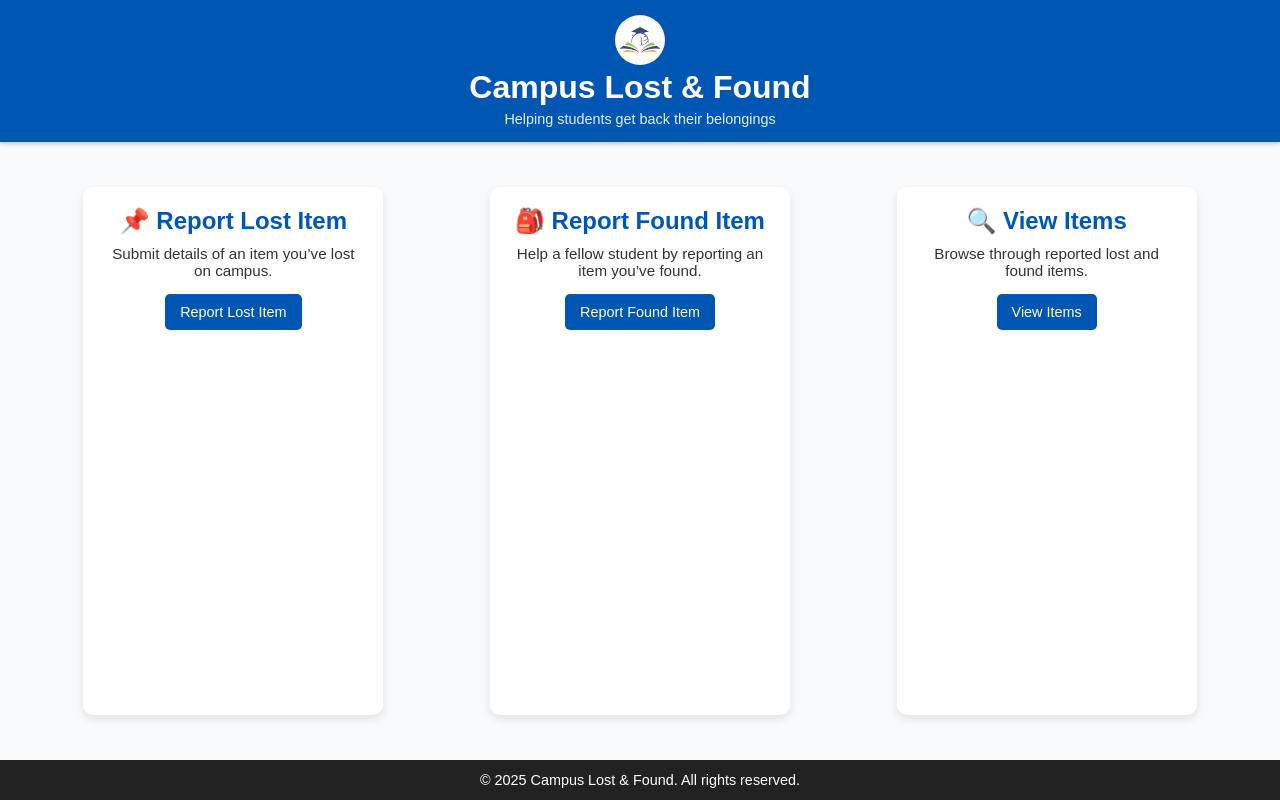
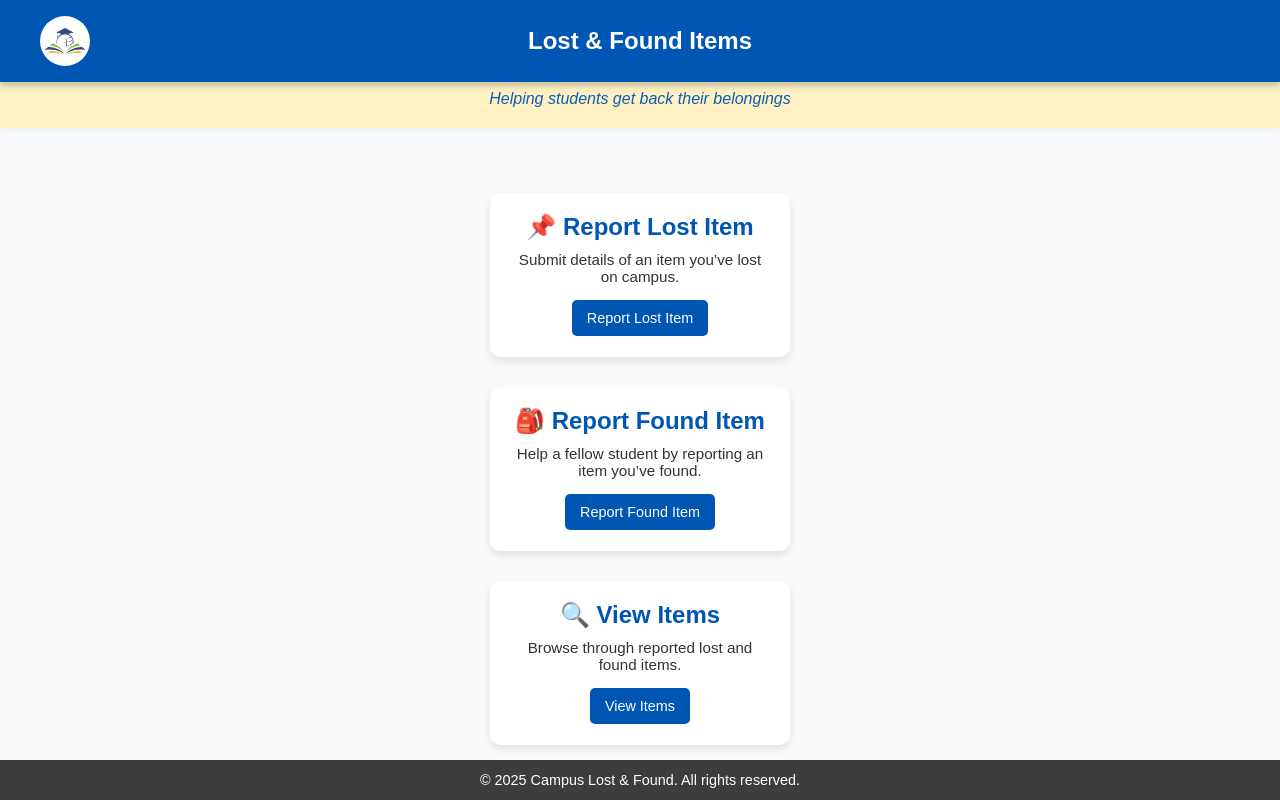
Before and after one commit to nEcSiT/lost-found-WebApp, a plain HTML site: page dashboard.html in a window 1280 px wide. Drawn offline with Linux system fonts and the light colour scheme.

Commit message:
Added lost item reporting feature and updated UI

```diff
--- a/dashboard.css
+++ b/dashboard.css
@@ -1,4 +1,3 @@
-/* Reset */
 * {
   margin: 0;
   padding: 0;
@@ -15,13 +14,26 @@ body {
 }
 
 /* Header */
-.header {
+.main-header {
+  width: 100%;
   background-color: #0056b3;
-  /* Blue header */
+  /* blue */
+  padding: 1rem 2rem;
   color: white;
-  text-align: center;
-  padding: 15px;
-  box-shadow: 0 2px 4px rgba(0, 0, 0, 0.2);
+  position: fixed;
+  top: 0;
+  left: 0;
+  z-index: 1000;
+  box-shadow: 0 4px 6px rgba(0, 0, 0, 0.2);
+}
+
+.header-content {
+  display: flex;
+  align-items: center;
+  justify-content: space-between;
+  /* space out logo and text */
+  max-width: 1200px;
+  margin: 0 auto;
   position: relative;
 }
 
@@ -33,21 +45,46 @@ body {
   border-radius: 25px;
 }
 
-.header h1 {
-  margin-bottom: 5px;
+/* Center text within header */
+.header-text {
+  position: absolute;
+  left: 50%;
+  transform: translateX(-50%);
+  text-align: center;
 }
 
-.header .tagline {
-  font-size: 0.9em;
-  opacity: 0.9;
+.header-text h1 {
+  font-size: 1.5rem;
+  font-weight: bold;
+}
+
+
+.subheader {
+  width: 100%;
+  background: #fff1c3;
+  text-align: center;
+  padding: 20px;
+  margin-top: 70px;
+  box-shadow: 0 2px 4px rgba(0, 86, 179, 0.05);
+}
+
+.subheader .tagline {
+  color: #0056b3;
+  font-size: 1rem;
+  font-style: italic;
+  opacity: 0.95;
+}
+.subheader .tagline:hover {
+  color: #12d473;
+  cursor: pointer;
 }
 
 /* Dashboard Layout */
 .dashboard-container {
-  display: flex;
+  display: grid;
   justify-content: space-around;
   flex-wrap: wrap;
-  padding: 30px;
+  padding-top: 50px;
   flex: 1;
 }
 
@@ -92,7 +129,7 @@ body {
 
 /* Footer */
 .footer {
-  background-color: #222;
+  background-color: #3d3d3d;
   color: white;
   text-align: center;
   padding: 12px;
--- a/dashboard.html
+++ b/dashboard.html
@@ -5,14 +5,25 @@
     <meta name="viewport" content="width=device-width, initial-scale=1.0" />
     <title>Campus Lost & Found - Dashboard</title>
     <link rel="stylesheet" href="dashboard.css" />
+    <script src="dashboard.js" defer></script>
   </head>
   <body>
     <!-- Header -->
-    <header class="header">
-      <img src="images/logo.jpg" alt="Campus Lost & Found Logo" class="logo" />
-      <h1>Campus Lost & Found</h1>
+    <header class="main-header">
+      <div class="header-content">
+        <img
+          src="images/logo.jpg"
+          alt="Campus Lost & Found Logo"
+          class="logo"
+        />
+        <div class="header-text">
+          <h1>Lost & Found Items</h1>
+        </div>
+      </div>
+    </header>
+    <div class="subheader">
       <p class="tagline">Helping students get back their belongings</p>
-    </header>
+    </div>
 
     <!-- Dashboard Content -->
     <main class="dashboard-container">
--- /dev/null
+++ b/dashboard.js
@@ -0,0 +1,23 @@
+// dashboard.js
+// Handles navigation from dashboard to report lost page
+
+document.addEventListener('DOMContentLoaded', function() {
+  var buttons = document.querySelectorAll('.card button');
+  buttons.forEach(function(btn) {
+    if (btn.textContent.includes('Report Lost Item')) {
+      btn.addEventListener('click', function() {
+        window.location.href = 'report-lost-redirect.html';
+      });
+    }
+    if (btn.textContent.includes('Report Found Item')) {
+      btn.addEventListener('click', function() {
+        window.location.href = 'report-found-redirect.html';
+      });
+    }
+    if (btn.textContent.includes('View Items')) {
+      btn.addEventListener('click', function() {
+        window.location.href = 'view-items-redirect.html';
+      });
+    }
+  });
+});
--- /dev/null
+++ b/report-found-redirect.css
@@ -0,0 +1,53 @@
+/* Report Found Redirect Page Styles */
+body {
+  font-family: Arial, sans-serif;
+  background: #f9fafc;
+  color: #333;
+}
+.header {
+  background:#0056b3;
+  color: #fff;
+  text-align: center;
+  padding: 16px 0 8px 0;
+}
+.logo {
+  height: 48px;
+  width: 48px;
+  border-radius: 24px;
+  margin-bottom: 8px;
+}
+.subheader {
+  background: #d4f5e9;
+  color: #0056b3;
+  text-align: center;
+  padding: 8px 0;
+  font-style: italic;
+}
+.card {
+  background: #fff;
+  border: 1px solid#0ae2d0;
+  border-radius: 10px;
+  padding: 24px;
+  margin: 32px auto;
+  max-width: 350px;
+  box-shadow: 0 2px 8px rgba(18,212,115,0.08);
+  text-align: center;
+}
+.card button {
+  background:#0ae2d0;
+  color: #fff;
+  border: none;
+  padding: 10px 18px;
+  border-radius: 5px;
+  cursor: pointer;
+}
+.card button:hover {
+  background: #0056b3;
+}
+.footer {
+  background: #363636;
+  color: #fff;
+  text-align: center;
+  padding: 10px;
+  font-size: 0.9em;
+}
--- /dev/null
+++ b/report-lost-redirect.css
@@ -0,0 +1,53 @@
+/* Report Lost Redirect Page Styles */
+body {
+  font-family: Arial, sans-serif;
+  background:#f9fafc;
+  color: #333;
+}
+.header {
+  background:#0056b3;
+  color: #fff;
+  text-align: center;
+  padding: 16px 0 8px 0;
+}
+.logo {
+  height: 48px;
+  width: 48px;
+  border-radius: 24px;
+  margin-bottom: 8px;
+}
+.subheader {
+  background: #fff3cd;
+  color:#0056b3;
+  text-align: center;
+  padding: 8px 0;
+  font-style: italic;
+}
+.card {
+  background: #fff;
+  border: 1px solid #0056b3;
+  border-radius: 10px;
+  padding: 24px;
+  margin: 32px auto;
+  max-width: 350px;
+  box-shadow: 0 2px 8px rgba(230,126,34,0.08);
+  text-align: center;
+}
+.card button {
+  background: #0ae2d0;
+  color: #fff;
+  border: none;
+  padding: 10px 18px;
+  border-radius: 5px;
+  cursor: pointer;
+}
+.card button:hover {
+  background:#0056b3;
+}
+.footer {
+  background: #383838;
+  color: #fff;
+  text-align: center;
+  padding: 10px;
+  font-size: 0.9em;
+}
--- a/style.css
+++ b/style.css
@@ -27,7 +27,7 @@ body {
 
 .main-header {
   width: 100%;
-  background-color: #2563eb;
+  background-color:#0056b3;
   /* blue */
   padding: 1rem 2rem;
   color: white;
--- /dev/null
+++ b/view-items-redirect.css
@@ -0,0 +1,53 @@
+/* View Items Redirect Page Styles */
+body {
+  font-family: Arial, sans-serif;
+  background: #f3eafc;
+  color: #333;
+}
+.header {
+  background: #8e44ad;
+  color: #fff;
+  text-align: center;
+  padding: 16px 0 8px 0;
+}
+.logo {
+  height: 48px;
+  width: 48px;
+  border-radius: 24px;
+  margin-bottom: 8px;
+}
+.subheader {
+  background: #e4d6f7;
+  color: #8e44ad;
+  text-align: center;
+  padding: 8px 0;
+  font-style: italic;
+}
+.card {
+  background: #fff;
+  border: 1px solid #8e44ad;
+  border-radius: 10px;
+  padding: 24px;
+  margin: 32px auto;
+  max-width: 350px;
+  box-shadow: 0 2px 8px rgba(142,68,173,0.08);
+  text-align: center;
+}
+.card button {
+  background: #8e44ad;
+  color: #fff;
+  border: none;
+  padding: 10px 18px;
+  border-radius: 5px;
+  cursor: pointer;
+}
+.card button:hover {
+  background: #6c3483;
+}
+.footer {
+  background: #8e44ad;
+  color: #fff;
+  text-align: center;
+  padding: 10px;
+  font-size: 0.9em;
+}
```
Also changed, not shown: index.html (+1 -1 lines), report-found-redirect.html (added, +33 -0 lines), report-lost-redirect.html (added, +33 -0 lines), view-items-redirect.html (added, +33 -0 lines).
